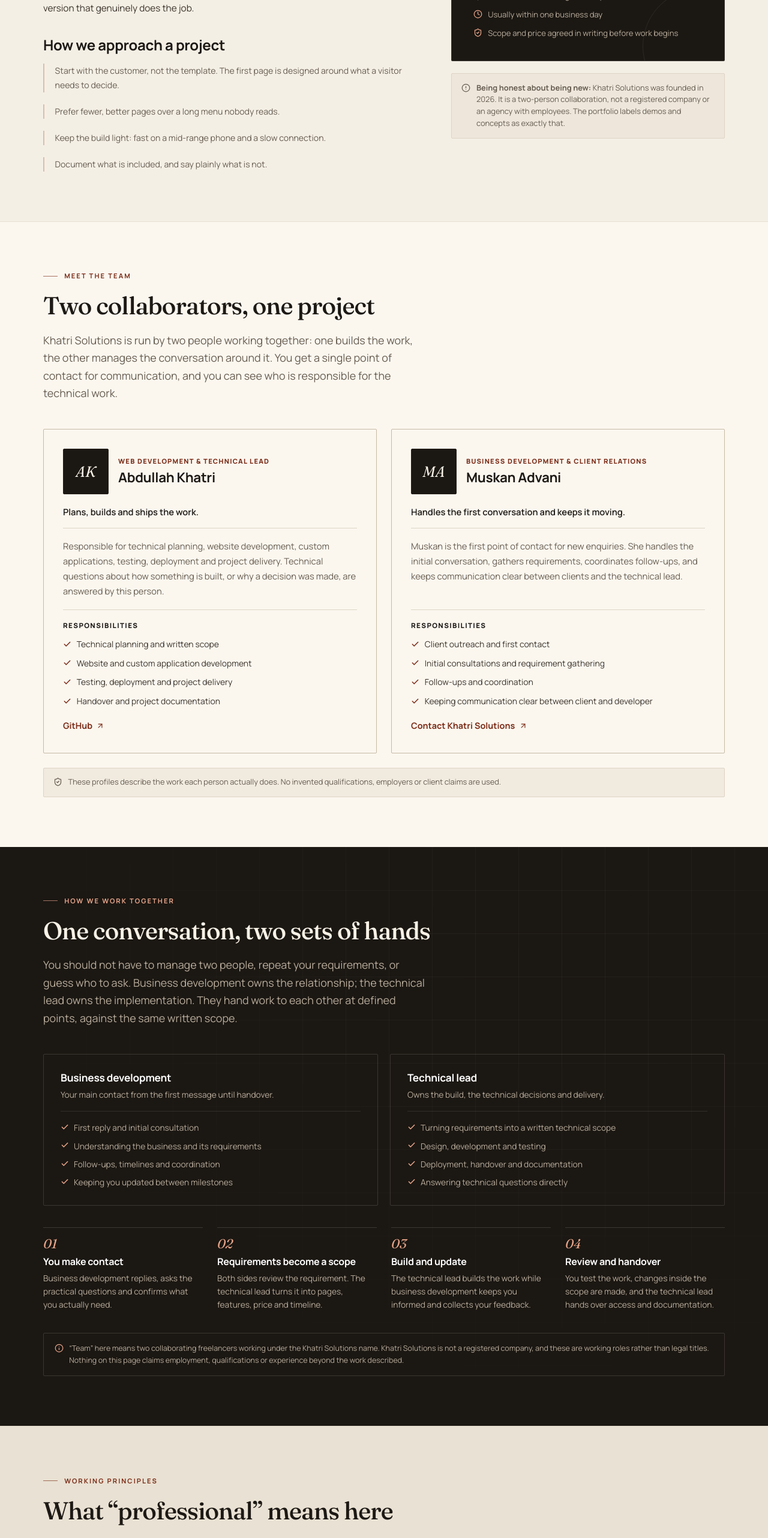
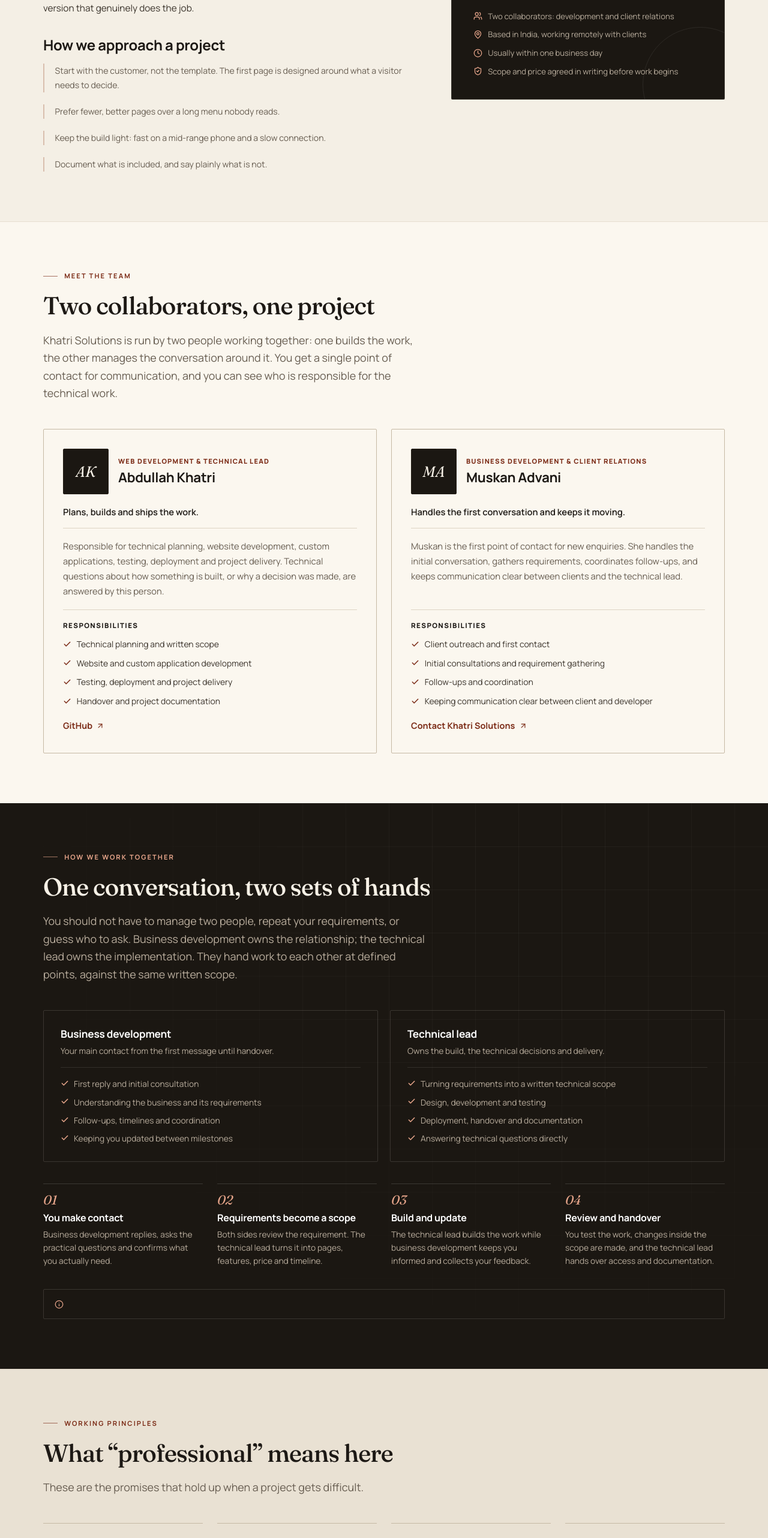
Before and after one commit to abdullahkhatri432-del/khatrisolutions, a React (Vite) app: page /about in a window 1280 px wide. Shown: the part 960-3524 px from the top of the page at 60% size. Built offline with nearby package versions, Linux system fonts and the light colour scheme; no server answers.

Commit message:
Remove registered-company and qualifications disclaimers from About

```diff
--- a/src/config/site.js
+++ b/src/config/site.js
@@ -726,8 +726,8 @@ export const productCountOptions = [
  * If you add a photo, place it in `src/assets/images/` and import it here,
  * or use a full URL. Leave `photo: null` to show a monogram instead.
  *
- * Khatri Solutions is not a registered company. Do not add legal titles (CEO,
- * Director, Pvt Ltd) or employment claims unless they are genuinely true.
+ * Do not add legal titles (CEO, Director, Pvt Ltd) or employment claims unless
+ * they are genuinely true.
  */
 export const team = {
   eyebrow: 'Meet the team',
@@ -827,6 +827,4 @@ export const collaboration = {
       body: 'You test the work, changes inside the scope are made, and the technical lead hands over access and documentation.',
     },
   ],
-  note:
-    '“Team” here means two collaborating freelancers working under the Khatri Solutions name. Khatri Solutions is not a registered company, and these are working roles rather than legal titles. Nothing on this page claims employment, qualifications or experience beyond the work described.',
 }
--- a/src/pages/About.jsx
+++ b/src/pages/About.jsx
@@ -1,4 +1,4 @@
-import { ArrowRight, Check, CircleAlert, Clock, Info, MapPin, ShieldCheck, Users } from 'lucide-react'
+import { ArrowRight, Check, Clock, Info, MapPin, ShieldCheck, Users } from 'lucide-react'
 import Button from '../components/Button'
 import CTASection from '../components/CTASection'
 import SectionHeading from '../components/SectionHeading'
@@ -95,15 +95,6 @@ export default function About() {
                   </li>
                 </ul>
               </div>
-
-              <div className="notice">
-                <CircleAlert size={15} aria-hidden="true" />
-                <span>
-                  <strong>Being honest about being new:</strong> Khatri Solutions was founded in {site.established}. It is a two-person
-                  collaboration, not a registered company or an agency with employees. The portfolio labels demos and concepts
-                  as exactly that.
-                </span>
-              </div>
             </div>
           </div>
         </div>
@@ -118,14 +109,6 @@ export default function About() {
               <TeamCard key={member.id} member={member} />
             ))}
           </div>
-
-          <p className="notice" style={{ marginTop: '1.5rem' }}>
-            <ShieldCheck size={15} aria-hidden="true" />
-            <span>
-              These profiles describe the work each person actually does. No invented qualifications, employers or client
-              claims are used.
-            </span>
-          </p>
         </div>
       </section>
 
```
